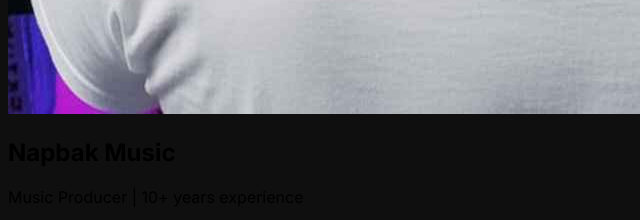
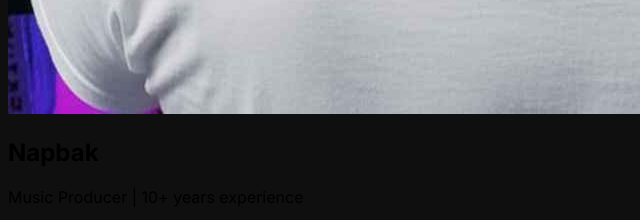
Before and after one commit to napobuilder/napbak.web, a website: page src/sessions/en.html in a window 1280 px wide. Shown: the part 11180-11400 px from the top of the page, 0-640 px from the left. Drawn offline with Linux system fonts and the light colour scheme; no server answers.

Commit message:
fix: Revert 'Napbak Music' to 'Napbak' in credibility section

```diff
--- a/src/sessions/en.html
+++ b/src/sessions/en.html
@@ -540,7 +540,7 @@
 
       <!-- Credibility -->
       <div class="text-left">
-        <h2 class="font-logo font-bold text-4xl text-white mb-2">Napbak Music</h2>
+        <h2 class="font-logo font-bold text-4xl text-white mb-2">Napbak</h2>
         <p class="text-zinc-400 mb-6 text-lg">Music Producer | 10+ years experience</p>
 
         <div class="space-y-4 mb-8">
```
Also changed, not shown: src/sessions/index.html (+1 -1 lines).
